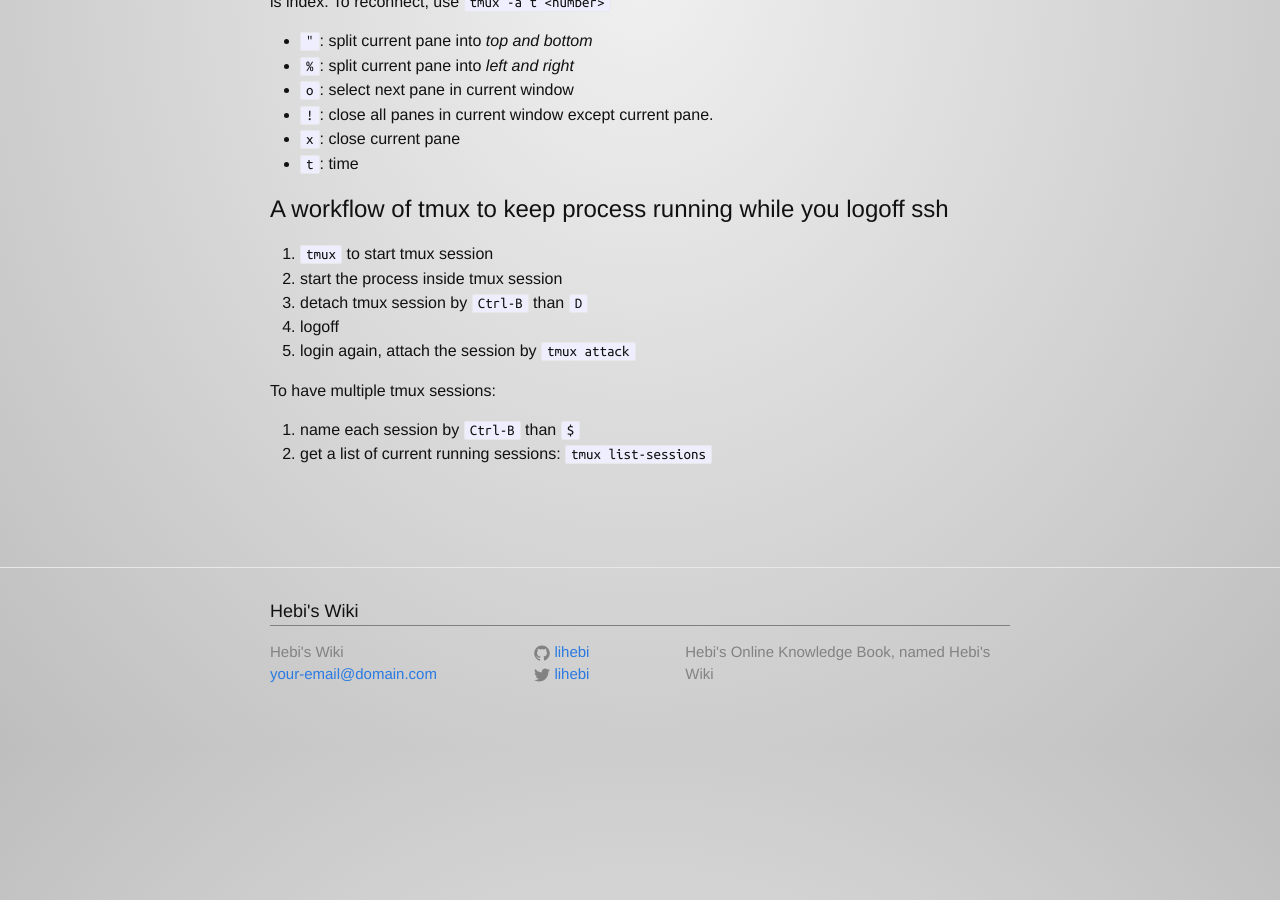
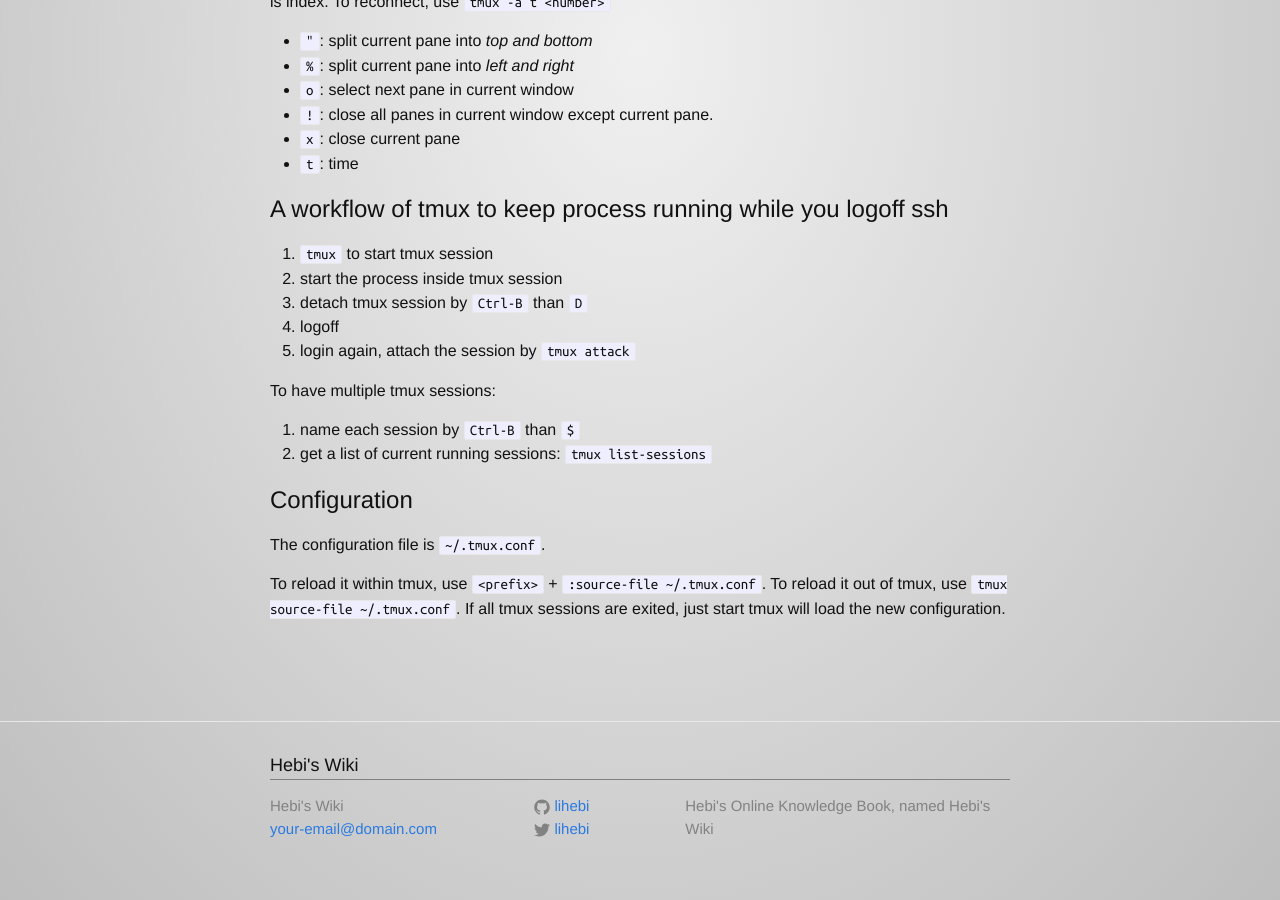
Before and after one commit to lihebi/wiki-old, a Jekyll site: the page built from _wiki/operating-system/linux/tmux.md, in a window 1280 px wide and 900 px high, scrolled down 796 px. Built offline with Jekyll 4.4.1, drawn with Linux system fonts in a browser that asks for light colours; nearby versions of some CDN libraries; Markdown is read by kramdown in place of the engine named in the settings; a style sheet for code colours, icons or effects is not loaded; before the commit the page ends 1542 px from its top, so only the background shows below that.

Commit message:
Add configuration

```diff
--- a/_wiki/operating-system/linux/tmux.md
+++ b/_wiki/operating-system/linux/tmux.md
@@ -54,3 +54,11 @@ To have multiple tmux sessions:
 
 1. name each session by `Ctrl-B` than `$`
 2. get a list of current running sessions: `tmux list-sessions`
+
+Configuration
+=============
+The configuration file is `~/.tmux.conf`.
+
+To reload it within tmux, use `<prefix>` + `:source-file ~/.tmux.conf`.
+To reload it out of tmux, use `tmux source-file ~/.tmux.conf`.
+If all tmux sessions are exited, just start tmux will load the new configuration.
```
